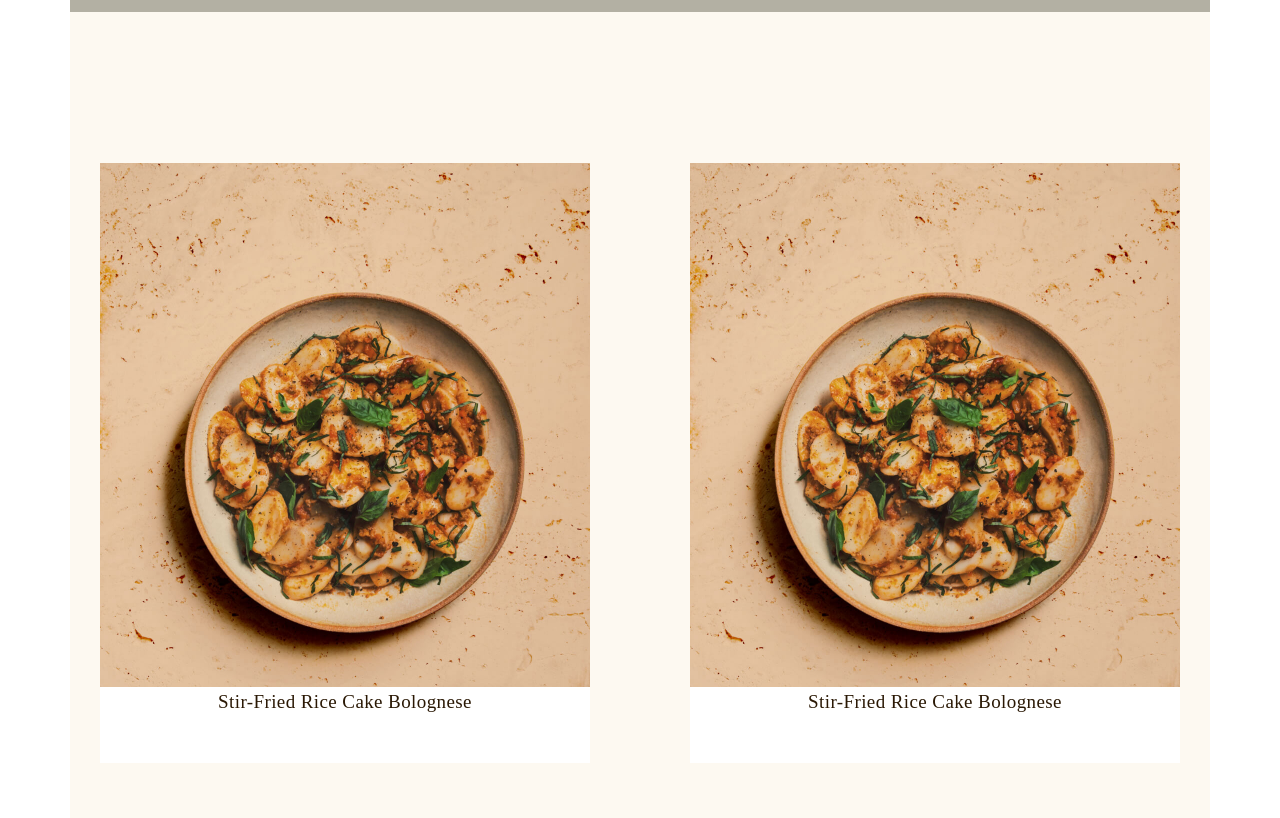
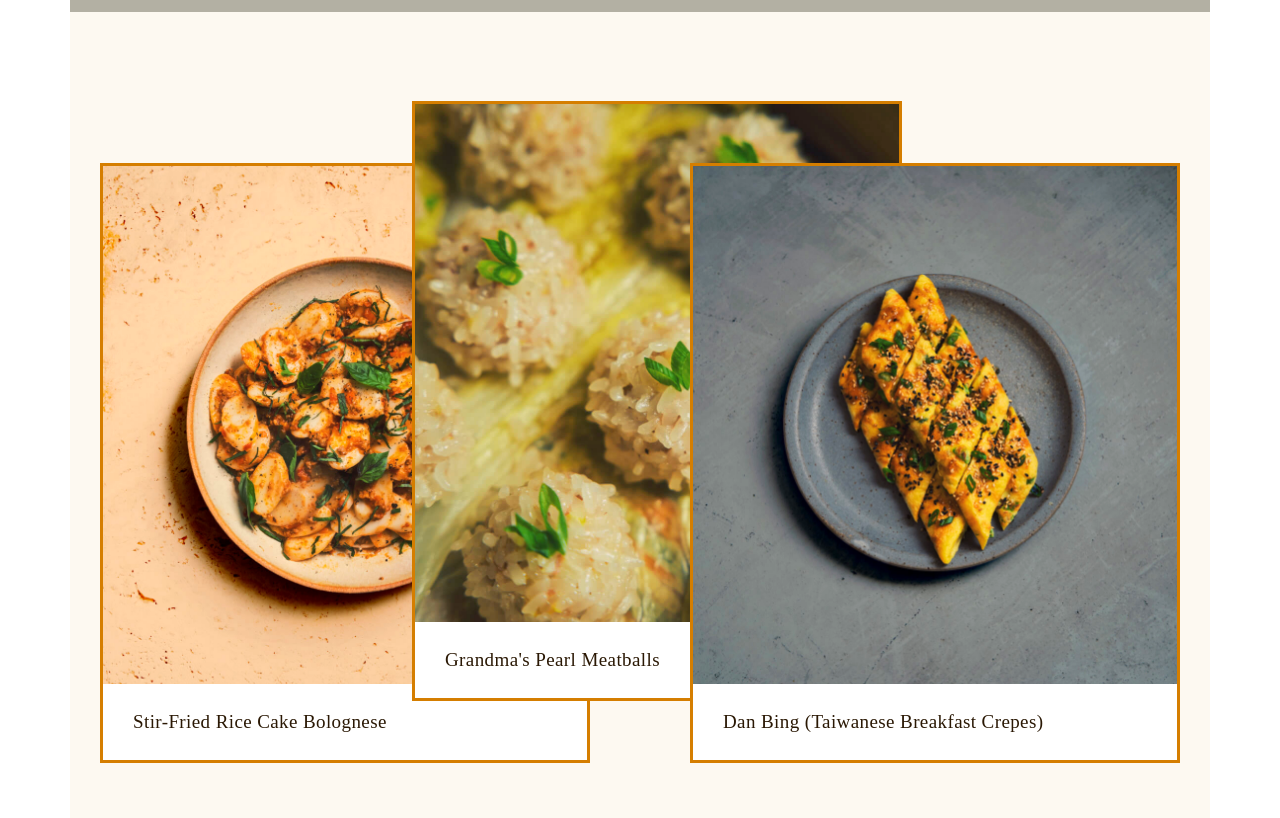
Before and after one commit to ststas/littlefatboy, a plain HTML site: page index.html in a window 1280 px wide. Shown: the part 231-1049 px from the top of the page. Drawn offline with Linux system fonts and the light colour scheme.

Commit message:
feat: header is done

```diff
--- a/blocks/header/__card-image/header__card-image.css
+++ b/blocks/header/__card-image/header__card-image.css
@@ -2,4 +2,5 @@
   width: 100%;
   object-fit: cover;
   overflow: hidden;
+  filter:saturate(120%) brightness(110%);
 }
--- a/blocks/header/__card-title/header__card-title.css
+++ b/blocks/header/__card-title/header__card-title.css
@@ -1,7 +1,9 @@
 .header__card-title {
+  display: flex;
+  box-sizing: border-box;
   min-height: 76px;
-  margin: 0;
-  background: #FFFFFF;
+  margin: 0 15px 0 30px;
+  padding: 0;
   font-family: 'Noto Sans TC';
   font-style: normal;
   font-weight: 400;
@@ -9,5 +11,5 @@
   line-height: 30px;
   letter-spacing: 0.3984px;
   color: #2A1804;
-  text-align: center;
+  align-items: center;
 }
--- a/blocks/header/__card/_middle/header__card_middle.css
+++ b/blocks/header/__card/_middle/header__card_middle.css
@@ -1,5 +1,8 @@
-.header__card_middle {
-  position: absolute;
-  top: 10%;
-  left: 30%;
+@media screen and (min-width: 475px){
+  .header__card_middle {
+    position: absolute;
+    top: 11%;
+    left: 30%;
+    width: 43%;
+  }
 }
--- a/blocks/header/__card/header__card.css
+++ b/blocks/header/__card/header__card.css
@@ -1,9 +1,13 @@
 .header__card {
-  display: grid;
-  margin: 0 0 15px 0;
-  padding: 0;
+  display: flex;
+  flex-direction: column;
   max-width: 490px;
   max-height: 600px;
+  margin: 0 0 30px 0;
+  padding: 0;
+  box-sizing: border-box;
+  border: 3px solid #D57E00;
+  background: #FFFFFF;
 }
 .header__card:last-child {
   margin: 0;
@@ -11,7 +15,7 @@
 
 @media screen and (min-width: 475px) {
   .header__card {
-    margin: 0 15px 0 0;
+    margin: 0 30px 0 0;
   }
   .header__card:last-child {
     margin: 0;
--- a/index.html
+++ b/index.html
@@ -40,13 +40,13 @@
           <img src="./images/stir-fried-rice-bolognese.jpg" class="header__card-image" alt="stir-fried rice with bolognese">
           <h2 class="header__card-title">Stir-Fried Rice Cake Bolognese</h2>
         </article>
-        <!-- <article class="header__card header__card_middle">
-          <img src="./images/stir-fried-rice-bolognese.jpg" class="header__card-image" alt="stir-fried rice with bolognese">
-          <h2 class="header__card-title">Stir-Fried</h2>
-        </article> -->
+        <article class="header__card header__card_middle">
+          <img src="./images/pearl-meatballs.jpg" class="header__card-image" alt="meatballs with rice">
+          <h2 class="header__card-title">Grandma's Pearl Meatballs</h2>
+        </article>
         <article class="header__card header__card_z-index">
-          <img src="./images/stir-fried-rice-bolognese.jpg" class="header__card-image" alt="stir-fried rice with bolognese">
-          <h2 class="header__card-title">Stir-Fried Rice Cake Bolognese</h2>
+          <img src="./images/taiwanese-crepes.jpg" class="header__card-image" alt="stuffed pancakes">
+          <h2 class="header__card-title">Dan Bing (Taiwanese Breakfast Crepes)</h2>
         </article>
       </section>
     </header>
```
